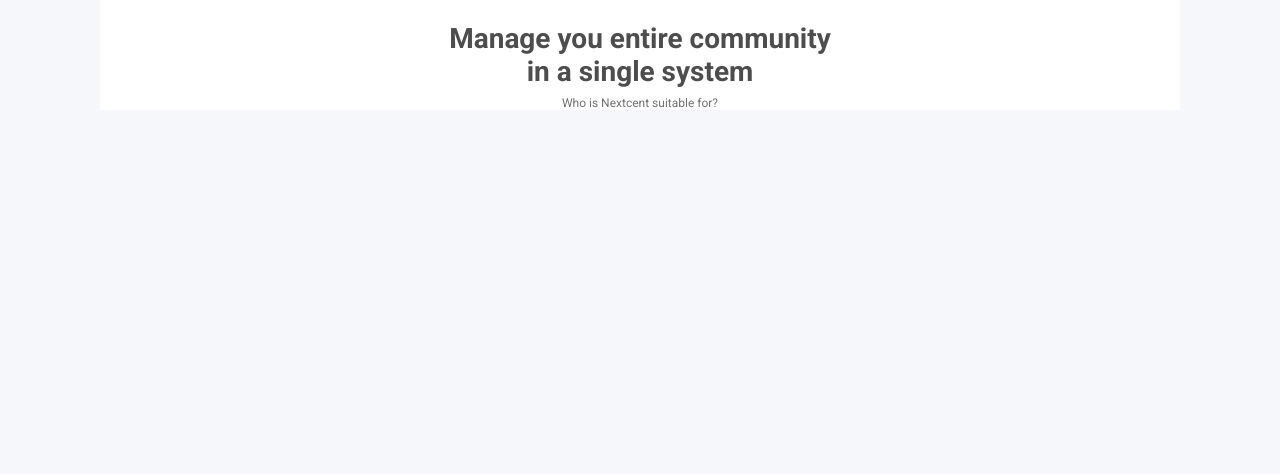
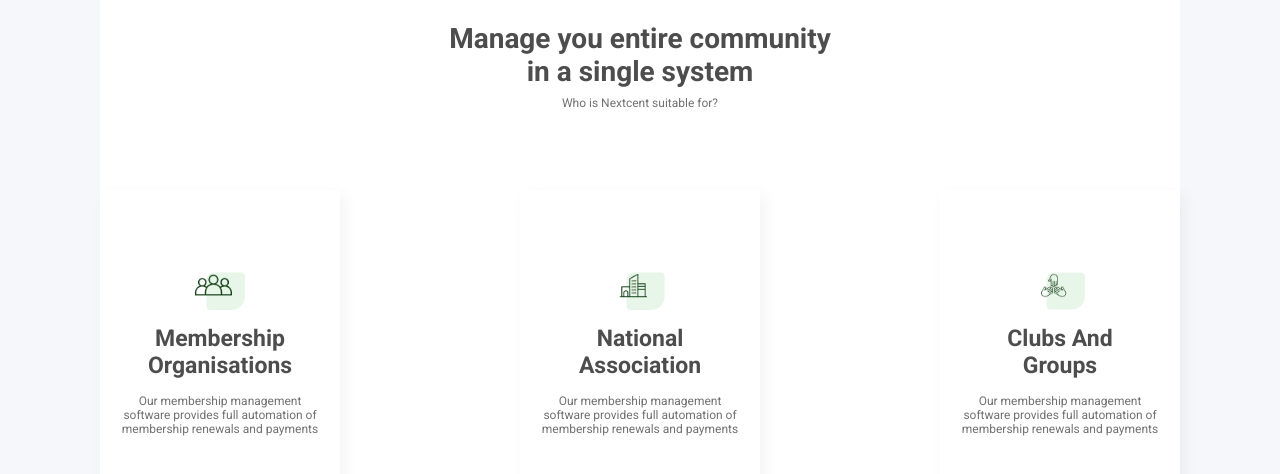
Before and after one commit to VinkarioDev/LandigPage, a plain HTML site: page index.html in a window 1280 px wide. Shown: the part 876-1350 px from the top of the page. Before the commit the page ends 1016 px from the top, so only its background shows below. Drawn offline with Linux system fonts and the light colour scheme.

Commit message:
feat: create section-two

```diff
--- a/assets/css/style.css
+++ b/assets/css/style.css
@@ -31,6 +31,8 @@
     left: 140px;
     right: 140px;
     background-color: #fff;
+    padding: 10px;
+    border-radius: 8px;
 }
 
 .options-menu{
@@ -51,6 +53,7 @@
 .options-menu ul li a:hover{
    color: var(--primaryBlack);
    font-weight: bold;
+   transition: 100ms ease-in-out all;
 }
 
 .login{
@@ -73,7 +76,9 @@
 .login a:hover{
     background-color: var(--primarycolor);
     border-radius: 6px;
-    color: #fff
+    color: #fff;
+    transition: 300ms ease-in-out all;
+
 }
 
 .content-header{
@@ -112,6 +117,8 @@
 
 .register:hover{
     background-color: #378b39;
+    transition: 300ms ease-in-out all;
+
 }
 
 
@@ -154,3 +161,51 @@
     font-size: 12px;
     color: var(--secondNeutralGray);
 }
+
+
+.section-two{
+    display: flex;
+    justify-content: center;
+    align-items: center;
+    gap: 180px;
+    background-color: #fff;
+
+}
+
+.content-section-two{
+    display:flex ;
+    flex-direction: column;
+    gap: 15px;
+    width: 299px;
+    height: 323px;
+    align-items: center;
+    justify-content: center;
+    background-color: #fff;
+    margin-top: 80px;
+    box-shadow:5px 5px 15px  #0000000c;
+}
+
+.content-section-two:hover{
+    box-shadow:5px 5px 15px  #0000004a;
+    transition: 300ms all ease-in-out;
+
+}
+
+
+.content-section-two img{
+    width: 50px;
+}
+
+.content-section-two h3{
+    font-size: 23px;
+    color: var(--neutralGray);
+    max-width: 150px;
+    text-align: center;
+}
+
+.content-section-two p{
+    font-size: 12px;
+    color: var(--secondNeutralGray);
+    max-width: 200px;
+    text-align: center;
+}
--- a/index.html
+++ b/index.html
@@ -72,6 +72,32 @@
         <h3>Manage you entire community in a single system</h3>
         <span>Who is Nextcent suitable for?</span>
       </section>
+      <section class="section-two">
+        <div class="content-section-two">
+          <img src="assets/images/icon_group.png" alt="" />
+          <h3>Membership Organisations</h3>
+          <p>
+            Our membership management software provides full automation of
+            membership renewals and payments
+          </p>
+        </div>
+        <div class="content-section-two">
+          <img src="assets/images/icon_predios.png" alt="" />
+          <h3>National Association</h3>
+          <p>
+            Our membership management software provides full automation of
+            membership renewals and payments
+          </p>
+        </div>
+        <div class="content-section-two">
+          <img src="assets/images/icon_hand.png" alt="" />
+          <h3>Clubs And Groups</h3>
+          <p>
+            Our membership management software provides full automation of
+            membership renewals and payments
+          </p>
+        </div>
+      </section>
     </main>
   </body>
 </html>
```
Also changed, not shown: assets/images/icon_card.png (renamed from assets/images/Icon (4).png), assets/images/icon_group.png (renamed from assets/images/Icon.png), assets/images/icon_hand.png (renamed from assets/images/Icon (1).png), assets/images/icon_hands.png (renamed from assets/images/Icon (5).png), assets/images/icon_mebmer.png (renamed from assets/images/Icon (2).png), assets/images/icon_predios.png (added).
